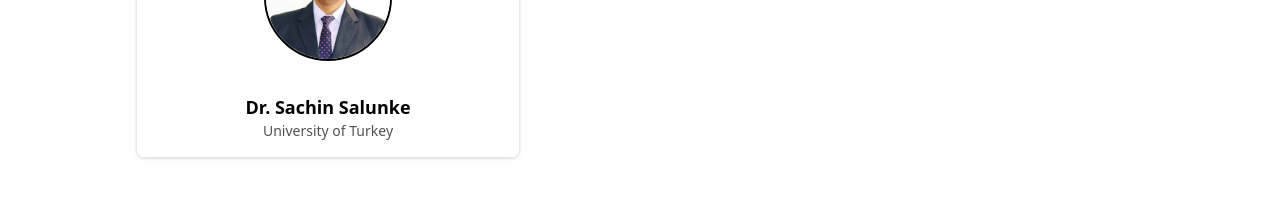
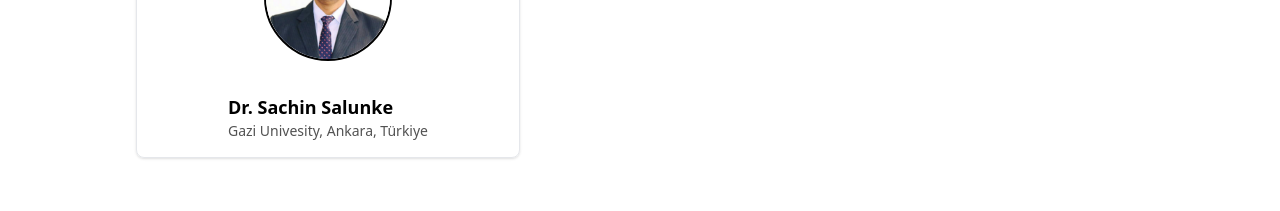
Before and after one commit to Maverick-08/ndpdsm, a React (Vite) app: page / in a window 1280 px wide. Shown: the part 5760-5971 px from the top of the page. Built offline with nearby package versions, Linux system fonts and the light colour scheme.

Commit message:
content update

```diff
--- a/src/pages/landing/KeynoteSpeakers.tsx
+++ b/src/pages/landing/KeynoteSpeakers.tsx
@@ -24,7 +24,7 @@ const KeynoteSpeakers = () => {
         <SpeakerCard
           image={keyNoteSpeaker3}
           speakerName="Dr. Sachin Salunke"
-          college="University of Turkey"
+          college="Gazi Univesity, Ankara, Türkiye"
         />
       </div>
     </div>
```
